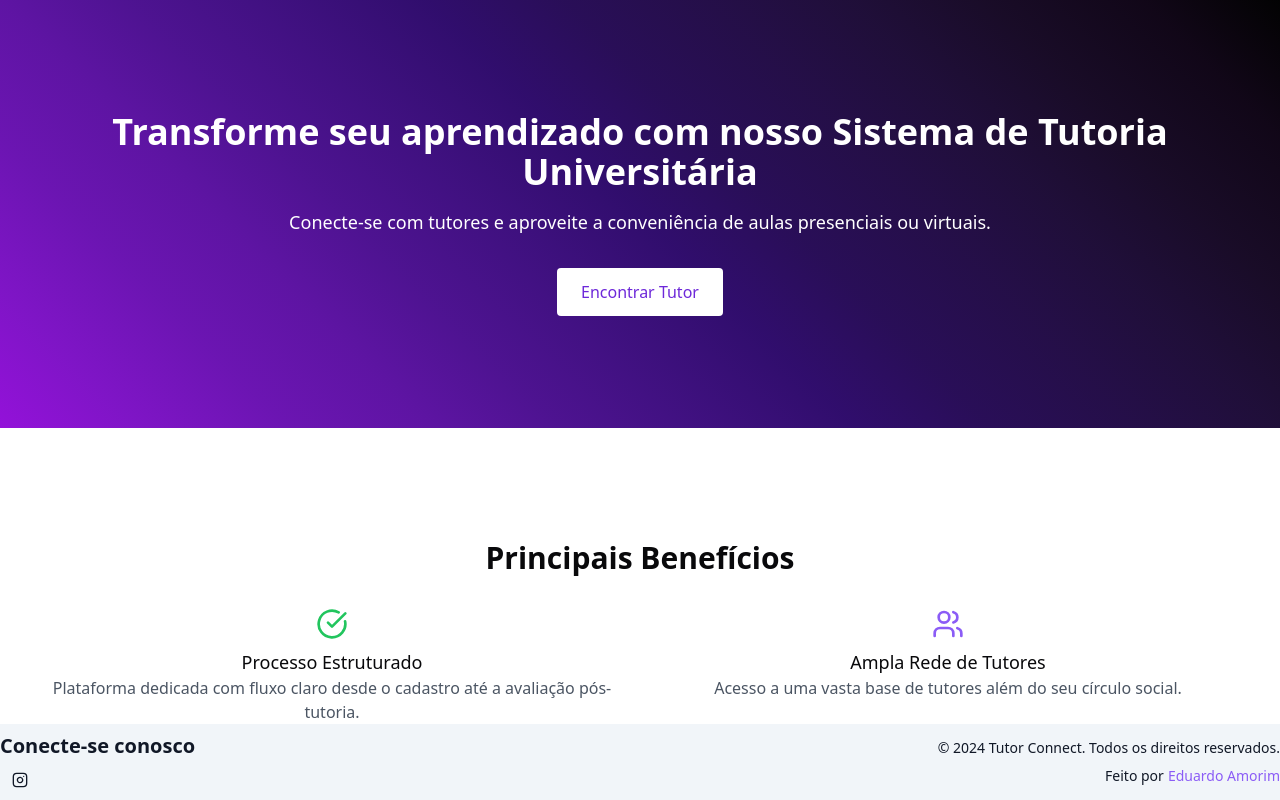
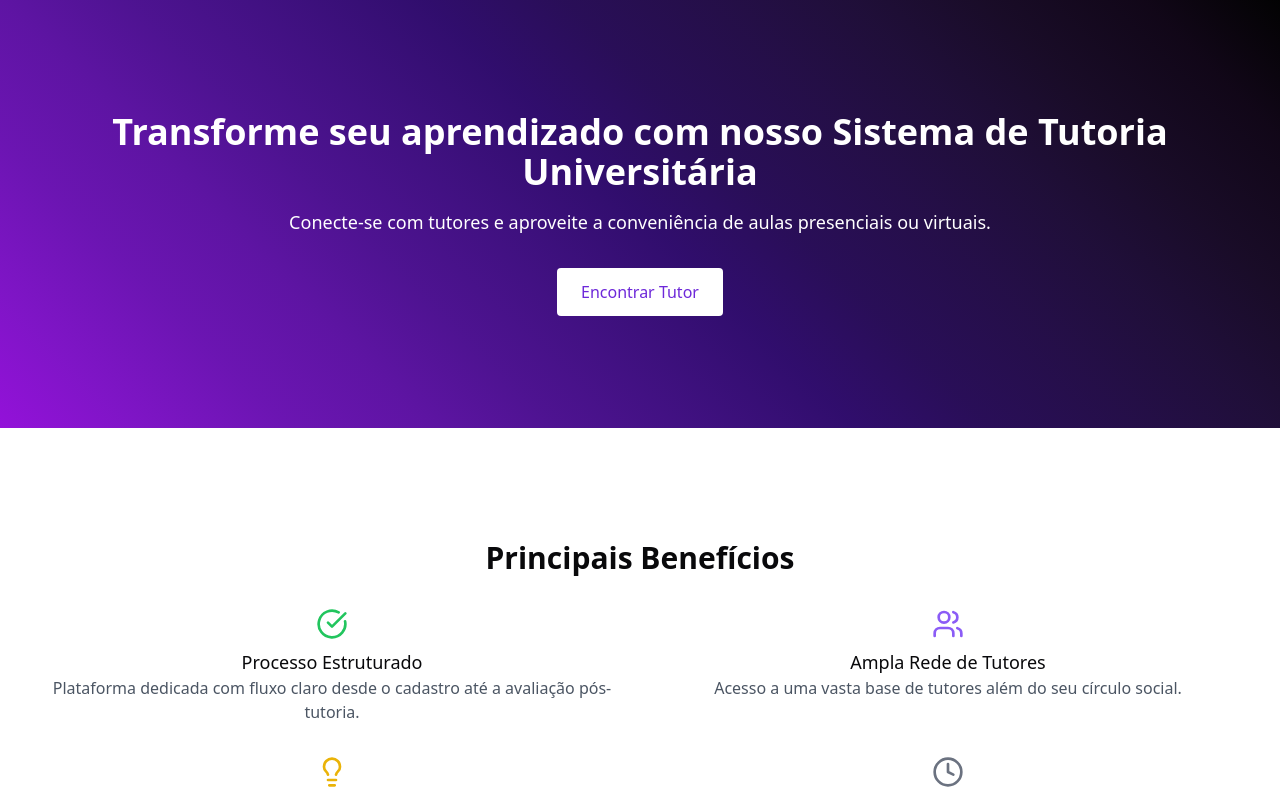
Before and after one commit to eduardoamorim-dev/tutorconnect-sistemaprincipal, a Next.js app: page / in a window 1280 px wide. Shown: the top 800 px of the page. Built offline with nearby package versions, Linux system fonts and the light colour scheme.

Commit message:
fixed: footer overwriting components

```diff
--- a/src/app/layout.tsx
+++ b/src/app/layout.tsx
@@ -19,9 +19,11 @@ export default function RootLayout({
             <head>
                 <link rel="icon" href="/favicon.png" />
             </head>
-            <body className="flex-1 flex-column space-between h-screen antialiased">
+            <body className="min-h-screen flex flex-col">
                 <TopbarWrapper />
-                {children}
+                <main className="flex-1">
+                    {children}
+                </main>
                 <FooterWrapper />
             </body>
         </html>
--- a/src/app/page.tsx
+++ b/src/app/page.tsx
@@ -4,9 +4,6 @@ import React from 'react';
 import { NextPage } from 'next';
 import { motion } from 'framer-motion';
 import { CheckCircleIcon, LightbulbIcon, ClockIcon, UsersIcon } from 'lucide-react';
-
-import Footer from '@/components/Footer/Footer';
-
 
 const Home: NextPage = () => {
     const containerVariants = {
@@ -23,9 +20,7 @@ const Home: NextPage = () => {
     };
 
     return (
-        <div className="flex flex-col min-h-screen  overflow-hidden">
-
-
+        <div className="flex flex-col min-h-screen">
             <motion.div
                 className="flex-1"
                 initial="hidden"
@@ -47,7 +42,8 @@ const Home: NextPage = () => {
                         Encontrar Tutor
                     </motion.a>
                 </section>
-                <section className="flex-grow flex-1 flex flex-col justify-center items-center p-8">
+
+                <section className="flex flex-col justify-center items-center p-8 mb-16">
                     <motion.h2 variants={itemVariants} className="text-2xl md:text-3xl font-bold mb-8 mt-20 text-center">
                         Principais Benefícios
                     </motion.h2>
--- a/src/components/Footer/Footer.tsx
+++ b/src/components/Footer/Footer.tsx
@@ -1,16 +1,12 @@
+"use client"
+
 import React from 'react';
 import { motion } from 'framer-motion';
 import { Instagram } from 'lucide-react';
 import { Button } from '@/components/ui/button';
 
-import { usePathname } from "next/navigation";
-
 const Footer = () => {
     const currentYear = new Date().getFullYear();
-    const pathname = usePathname();
-
-    const changeClassName = ["/"];
-    const shouldHideFooter = changeClassName.includes(pathname);
 
     const linkedin = { href: 'https://www.linkedin.com/in/eduardoamorim-dev/' }
 
@@ -20,11 +16,6 @@ const Footer = () => {
             icon: <Instagram className="w-5 h-5" />,
             href: 'https://instagram.com/seuuser',
         },
-        // {
-        //     name: 'Discord',
-        //     icon: <Discord className="w-5 h-5" />,
-        //     href: 'https://discord.gg/seuserver',
-        // },
     ];
 
     const containerAnimation = {
@@ -49,12 +40,12 @@ const Footer = () => {
             initial="hidden"
             animate="visible"
             variants={containerAnimation}
-            className={shouldHideFooter ? "bg-slate-100 text-gray-900 py-0 fixed bottom-0 w-full" : "bg-slate-100 text-gray-900 py-0 fixed bottom-0 w-full"}
+            className="bg-slate-100 text-gray-900 py-4 mt-auto w-full"
         >
-            <div className="container mx-auto ">
+            <div className="container mx-auto">
                 <div className="flex flex-col md:flex-row justify-between items-center gap-6">
                     <motion.div variants={itemAnimation}>
-                        <h3 className="text-xl font-semibold mt-2">Conecte-se conosco</h3>
+                        <h3 className="text-xl font-semibold">Conecte-se conosco</h3>
                         <div className="flex gap-4">
                             {socialLinks.map((link) => (
                                 <Button
@@ -100,7 +91,7 @@ const Footer = () => {
                     </motion.div>
                 </div>
             </div>
-        </motion.footer >
+        </motion.footer>
     );
 };
 
```
Also changed, not shown: src/components/Footer/FooterWrapper.tsx (line endings or trailing spaces).
